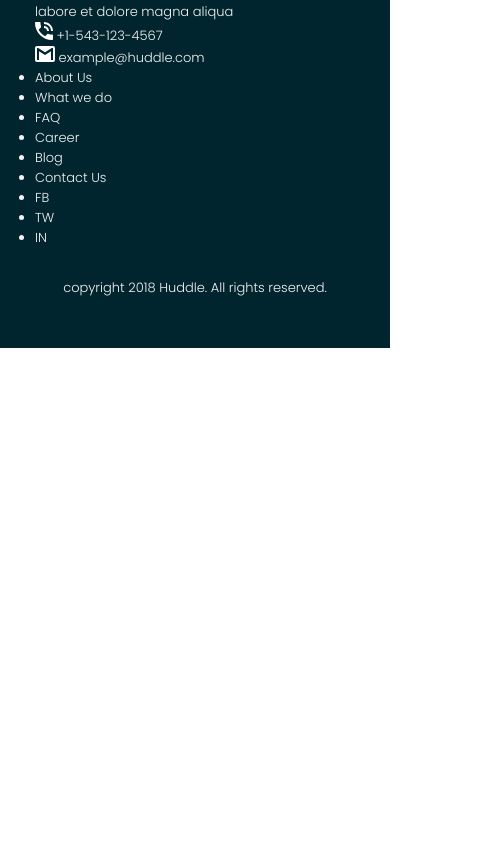
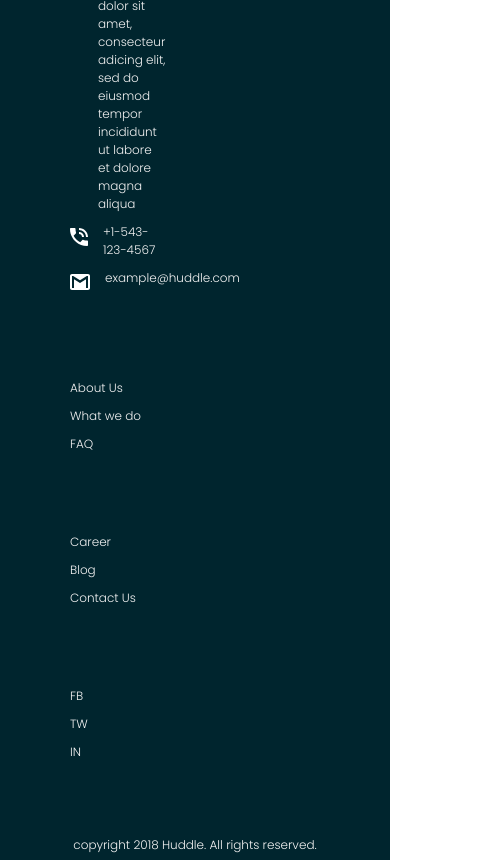
Before and after one commit to adedayospindles/huddle-landing-page, a plain HTML site: page index.html in a window 390 px wide. Shown: the part 3314-4174 px from the top of the page, 480 px wide, since content can reach past the window. Before the commit the page ends 3662 px from the top, so only its background shows below. Drawn offline with Linux system fonts and the light colour scheme.

Commit message:
Responsive Landing Page for Huddle

```diff
--- a/huddle.css
+++ b/huddle.css
@@ -15,7 +15,16 @@ h3 {
 
 a {
   text-decoration: none;
+}
 
+
+ul, ol {
+  list-style-type: none;
+}
+
+ul li {
+  display: block;
+margin-bottom: 10px;
 }
 
 body {
@@ -208,12 +217,66 @@ footer{
   z-index: 1;
   background: #00252E;
   flex-direction: column;
-  font-size: 13px;
+  font-size: 12px;
 }
+
+.footerdiv {
+  position: relative;
+}
+
+.footerdiv .container.first{
+  display: flex;
+  flex-direction: row;
+  justify-content: center;
+}
+
+.footerdiv .column {
+ width: 25%;
+ padding: 35px;
+}
+
+.footerdiv .column:first-child {
+  width: 30%;
+}
+
+.footerdiv .column:last-child {
+  width: 20%;
+}
+
+.footerdiv .flogo {
+  display: block;
+  position: absolute;
+  width: 100%;
+  height: 100%;
+  top: 140px;
+  left: 90px;
+}
+
+.footerdiv .column p{
+  display: flex;
+  margin-bottom: 10px;
+  vertical-align: center;
+ }
+
+
+ .footerdiv .column p i {
+  float: left;
+  display: inline-flex;
+  width: 20px;
+  height: 20px;
+  padding: 5px 0;
+  margin-right: 15px;
+ }
+
 
 .footerdiv .lastbase{
   text-align: right;
 }
+
+
+
+
+/** Media Queries **/
 
 
 @media (max-width: 980px) {
@@ -282,6 +345,10 @@ footer{
   margin-bottom: 30px;
 }
 
+.footerdiv .container.first {
+  flex-direction: column;
+}
+
 .herocontent button {
     font-size: 80%;
     padding: 10px;
@@ -299,6 +366,7 @@ footer{
   .container {
     padding: 15px 35px;
   }
+
 
   .herocontent h1 {
     font-size: 35px;
--- a/index.html
+++ b/index.html
@@ -93,12 +93,11 @@
     <!--End Section 5-->
 
     <footer class="footerdiv last">
-      <div class="container">
+      <div class="container first">
 
-        <div class="col1">
-          <p class="logo">
-            <img src="/images/logo.svg" />
-
+        <div class="column col1">
+          <p class="flogo">
+            <img width="167" height="51" src="/images/flogo.png" />
           </p>
           <p class="address">
             <i><svg width="13" height="18" xmlns="http://www.w3.org/2000/svg"><path d="M6.188 0C2.74 0 0 2.79 0 6.3 0 10.98 6.188 18 6.188 18s6.187-7.02 6.187-11.7c0-3.51-2.74-6.3-6.188-6.3zm0 8.55c-1.238 0-2.21-.99-2.21-2.25s.972-2.25 2.21-2.25c1.237 0 2.21.99 2.21 2.25s-.973 2.25-2.21 2.25z" fill="#FFF" fill-rule="evenodd"/></svg></i> Lorem ipsum dolor sit amet, consecteur adicing elit, sed do eiusmod tempor incididunt ut labore et dolore magna aliqua
@@ -110,21 +109,21 @@
             <i><svg width="20" height="16" xmlns="http://www.w3.org/2000/svg"><path d="M18 0H2C.9 0 0 .9 0 2v12c0 1.1.9 2 2 2h16c1.1 0 2-.9 2-2V2c0-1.1-.9-2-2-2zm0 14h-2V5.2L10 9 4 5.2V14H2V2h1.2L10 6.2 16.8 2H18v12z" fill="#FFF" fill-rule="evenodd"/></svg></i> example@huddle.com
           </p>
         </div>
-        <div class="col2">
+        <div class="column col2">
           <ul>
             <li>About Us</li>
             <li>What we do</li>
             <li>FAQ</li>
           </ul>
         </div>
-        <div class="col3">
+        <div class="column col3">
           <ul>
             <li>Career</li>
             <li>Blog</li>
             <li>Contact Us</li>
           </ul>
         </div>
-        <div class="col4">
+        <div class="column col4">
           <ul>
             <li>FB</li>
             <li>TW</li>
@@ -133,7 +132,7 @@
         </div>
 
       </div>
-      <div class="container">
+      <div class="container second">
       <div class="lastbase">
         <p>copyright 2018 Huddle. All rights reserved.</p>
       </div>
```
Also changed, not shown: images/flogo.png (added).
